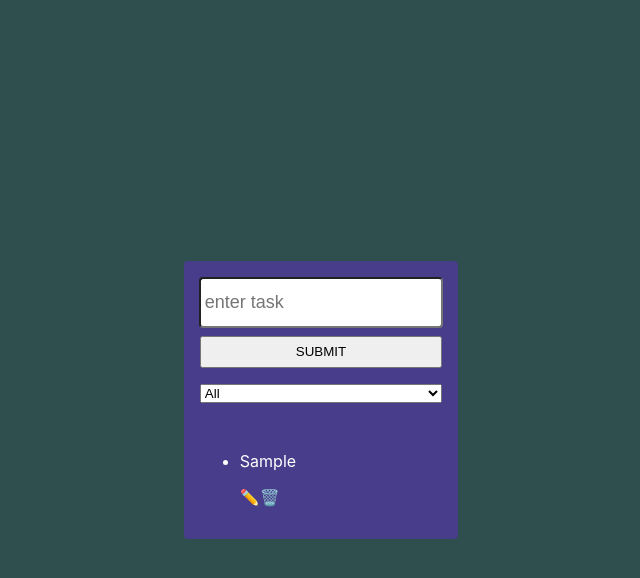
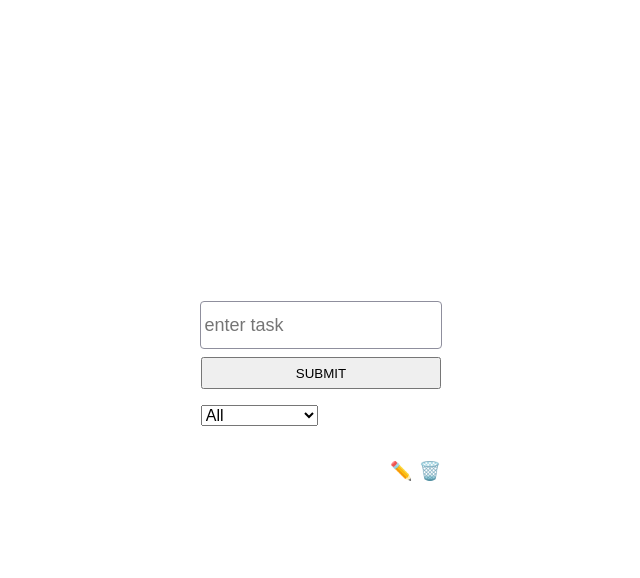
Before and after one commit to FabianUlises/todo-list-react-1.1, a React (Create React App) app: page / in a window 1280 px wide. Both pictures are taken after typing "Sample" into the empty fields and a click on the button "SUBMIT". Shown: the top 578 px of the page, without its empty margins (319-959 px from the left). Built offline with nearby package versions, Linux system fonts and the light colour scheme.

Commit message:
Added styles to app input.

```diff
--- a/src/App.css
+++ b/src/App.css
@@ -1,7 +1,6 @@
 .App {
-    background-color: darkslateblue;
     max-inline-size: max-content;
-    padding: 1rem;
+    padding: 2rem;
     display: flex;
     flex-direction: column;
     gap: 1rem;
@@ -13,14 +12,48 @@
     align-items: center;
     gap: .5rem;
     .todo-form-input {
-        inline-size: 96%;
+        inline-size: 97%;
         padding: .8rem .2rem;
         margin: 0;
         border-radius: 4px;
         font-size: 18px;
+        outline: none;
+        border: 1px solid #8f8f9d;
+        &:hover, &:active, &:focus {
+            border: 1px solid lightskyblue;
+        }
     }
     .todo-form-btn {
         inline-size: 100%;
         padding-block: .4rem;
+        cursor: pointer;
     }
 }
+.todo-list-filter {
+    inline-size: max-content;
+    font-size: 16px;
+    cursor: pointer;
+}
+.todo-list {
+    list-style-type: none;
+    padding: 0;
+    margin: 0;
+    font-size: 18px;
+    display: flex;
+    flex-direction: column;
+    gap: .4rem;
+    .todo-item {
+        display: flex;
+        align-items: center;
+        gap: .4rem;
+        &:not(:last-child) {
+            border-bottom: 2px solid darkslateblue;
+        }
+        & p {
+            inline-size: 100%;
+        }
+        &:hover {
+            cursor: pointer;
+        }
+    }
+}
--- a/src/components/ListToggle.js
+++ b/src/components/ListToggle.js
@@ -7,7 +7,7 @@
     setStatus(e.target.value);
   };
   return (
-    <select onChange={(e) => handleChange(e)} name='todos'>
+    <select className='todo-list-filter' onChange={(e) => handleChange(e)} name='todos'>
         <option value='all'>All</option>
         <option value='completed'>Completed</option>
         <option value='uncompleted'>Uncompleted</option>
--- a/src/components/Todo.js
+++ b/src/components/Todo.js
@@ -1,7 +1,7 @@
 import React from 'react'
 
 const Todo = ({ todo,toggleComplete, toggleEdit, deleteTodo }) => (
-    <li key={todo.id}>
+    <li key={todo.id} className='todo-item'>
         <p onClick={() => toggleComplete(todo.id)}>{todo.task}</p>
         <span onClick={() => toggleEdit(todo.id)}>✏️</span>
         <span onClick={() => deleteTodo(todo.id)}>🗑️</span>
--- a/src/components/TodoList.js
+++ b/src/components/TodoList.js
@@ -48,7 +48,7 @@
         )
     );
     return (
-        <ul>
+        <ul className='todo-list'>
             { filteredTodos.length ? displayTodos : null }
         </ul>
     );
--- a/src/index.css
+++ b/src/index.css
@@ -17,7 +17,6 @@
 }
 #root {
   min-block-size: 100vh;
-  background-color: darkslategrey;
   color: white;
   display: flex;
   flex-direction: column;
```
